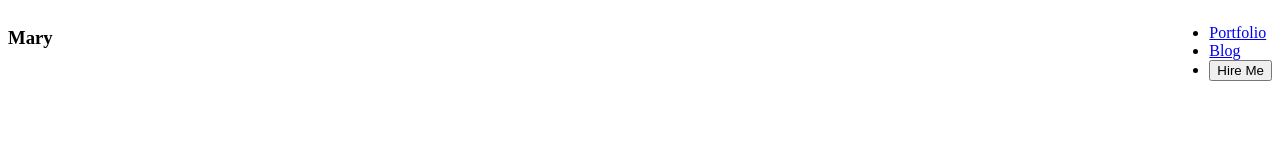
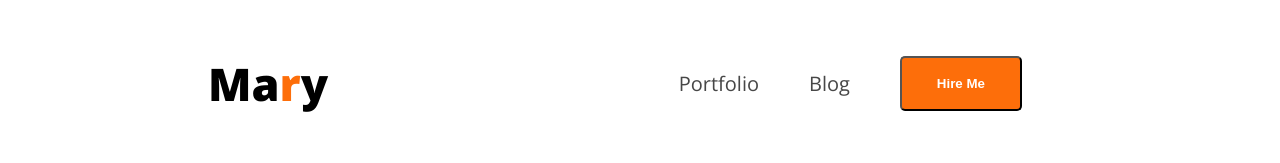
Before and after one commit to Shofikul2024/web-deb-portfolio-resourse, a plain HTML site: page index.html in a window 1280 px wide. Drawn offline with nearby package versions, Linux system fonts and the light colour scheme.

Commit message:
added properly  all informatin

```diff
--- a/index.html
+++ b/index.html
@@ -4,18 +4,23 @@
     <meta charset="UTF-8">
     <meta name="viewport" content="width=device-width, initial-scale=1.0">
     <title>web-deb-portfolio-resourse</title>
+
+ <link rel="preconnect" href="https://fonts.googleapis.com">
+<link rel="preconnect" href="https://fonts.gstatic.com" crossorigin>
+<link href="https://fonts.googleapis.com/css2?family=Open+Sans:ital,wght@0,300..800;1,300..800&display=swap" rel="stylesheet">
     <link rel="stylesheet" href="/styles/portfolio.css">
 </head>
-<body>
+
+<body class="open-sans-normal">
     <header>
 <nav>
 
-<h3> Mary </h3>
+<h3  class="nav-title"> Ma<span class="text-primary">r</span>y </h3>
 <ul>
 
-    <li>   <a href=" ">Portfolio </a></li>
-    <li>   <a href=" ">Blog </a></li>
-    <li>   <a href=" "> <button> Hire Me </button></a></li>
+    <li>   <a class="dark-2" href=" ">Portfolio </a></li>
+    <li>   <a class="dark-2" href=" ">Blog </a></li>
+    <li>   <a href=" "> <button class="btn-primary"> Hire Me </button></a></li>
 </ul>
 
 </nav>
--- a/styles/portfolio.css
+++ b/styles/portfolio.css
@@ -1,18 +1,150 @@
-/* nav stylr     */
+
+.open-sans-normal {
+  font-family: "Open Sans", sans-serif;
+  font-optical-sizing: auto;
+
+  font-style: normal;
+  font-variation-settings:
+    "wdth" 100;
+}
+
+
+/*shared style  */
+
+.text-primary{
+
+color: #FD6E0A;
+}
+
+
+.dark-2{
+
+    color: #474747;
+}
+
+
 
 nav{
 
-    display: flex ;
-    /* justify-content: center; */
+    display: flex;
+    align-items: center;
+    justify-content:space-between;
+    margin: 0px 200px ;
+}
 
-    /* text-align: center; */
-    justify-content: space-between;
-    text-decoration: none;
+
+.btn-primary {
+
+background-color: #FD6E0A;
+font-weight: bold;
+color: white;
+padding: 18px 35px;
+border-radius: 5px;
+
 
 
 }
 
-nav > ul > li {
+.nav-title{
+
+font-weight: 800;
+font-size: 45px;
+}
+
+
+nav ul { display: flex;
+align-items: center;
+
+}
+
+
+nav ul li {
+    list-style: none;
+    margin-right: 50px;
+}
+
+
+nav ul li a {
+
+text-decoration: none;
+font-size: 20px;
+
+
+}
+
+
+
+
+
+
+
+
+
+
+
+
+
+
+
+
+
+
+
+
+
+
+
+
+
+/* nav ar  maje  ul ar   maje  li  ace    akhon  li    golike   ke  kicu   akta  korte  chile
+ke  korte  choile
+aivave likte  pari   aita   generally   2  vabe   likte  pari
+
+
+1.  nav ul li {
+list-style:none ;
+  }
+
+
+
+/*
+
+2.     nav > ul > li {
+
+list-style:none :
+
+}
+
+
+
+
+*/
+
+
+
+
+
+
+
+
+/*  aitake  aber  aivabew  likte   pari
+
+
+
+
+
+
+
+
+
+
+
+
+
+/*
+nav > ul > li > a {
 
     text-decoration: none;
-}
+    display: flex;
+    justify-content: space-between;
+} */
```
